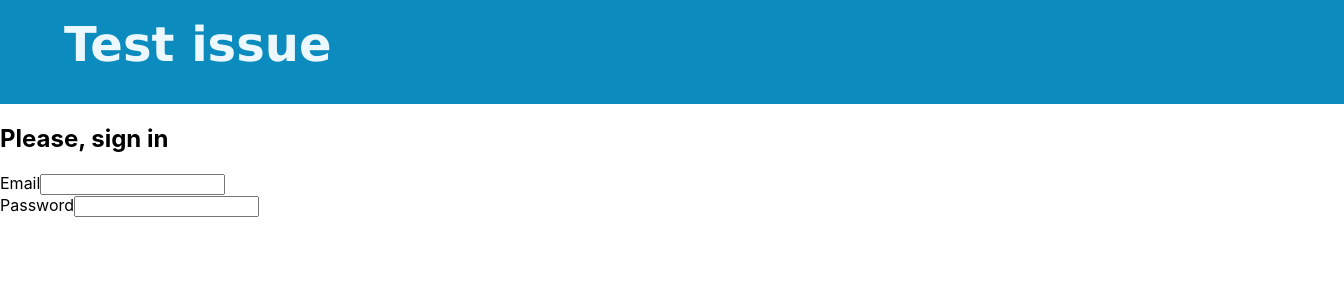
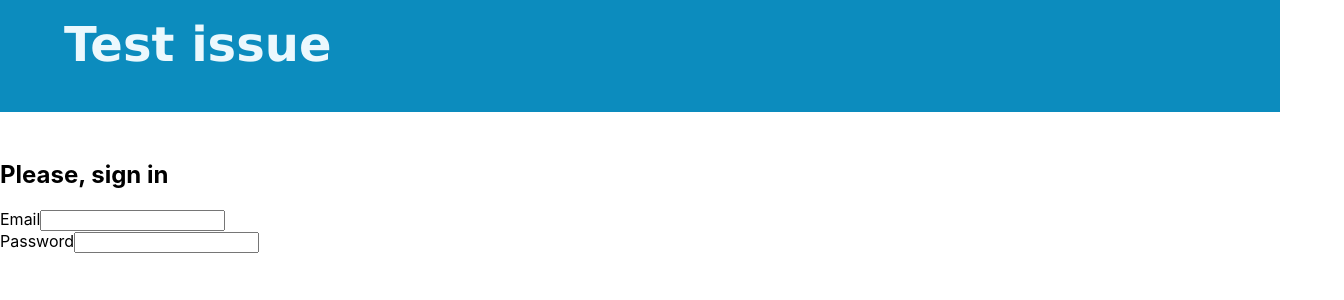
Before and after one commit to AnnaChernopyatova/authorisation_testIssue, a React (Create React App) app: page / in a window 1280 px wide. Shown: the top 300 px of the page, 1344 px wide, since content can reach past the window. Built offline with nearby package versions, Linux system fonts and the light colour scheme.

Commit message:
Change header styles

```diff
--- a/src/components/styles/header.css
+++ b/src/components/styles/header.css
@@ -1,9 +1,12 @@
 .header {
   width: 100vw;
-  height: 11vh;
+  height: 14vh;
   padding-top: 2vh;
   padding-left: 5vw;
   background-color: #0c8cbe;
+  margin-bottom: 6vh;
+  -webkit-box-sizing: border-box;
+          box-sizing: border-box;
 }
 
 .header .headingOne {
@@ -11,5 +14,6 @@
   color: #ecf8fd;
   font-family: "Lucida Sans", "Lucida Sans Regular", "Lucida Grande", "Lucida Sans Unicode", Geneva, Verdana, sans-serif;
   font-size: 3em;
+  width: 80vw;
 }
 /*# sourceMappingURL=header.css.map */
--- a/src/components/styles/header.scss
+++ b/src/components/styles/header.scss
@@ -2,15 +2,18 @@
 
 .header{
     width: 100vw;
-    height: 11vh;
+    height: 14vh;
     padding-top: 2vh;
     padding-left: 5vw;
     background-color: $MAINCOLOR;
+    margin-bottom: 6vh;
+    box-sizing: border-box;
 
     .headingOne{
         margin: 0%;
         color: $LIGHT;
         font-family: $FONT;
         font-size: 3em;
+        width: 80vw;
     }
 }
--- a/src/components/styles/vars.scss
+++ b/src/components/styles/vars.scss
@@ -1,4 +1,5 @@
 $MAINCOLOR: rgb(12, 140, 190);
 $LIGHT: rgb(236, 248, 253);
+$DARKBLUE: rgb(40, 77, 177);
 
 $FONT: 'Lucida Sans', 'Lucida Sans Regular', 'Lucida Grande', 'Lucida Sans Unicode', Geneva, Verdana, sans-serif
```
Also changed, not shown: 1 other file (tests, documents, lock files or other folders).
